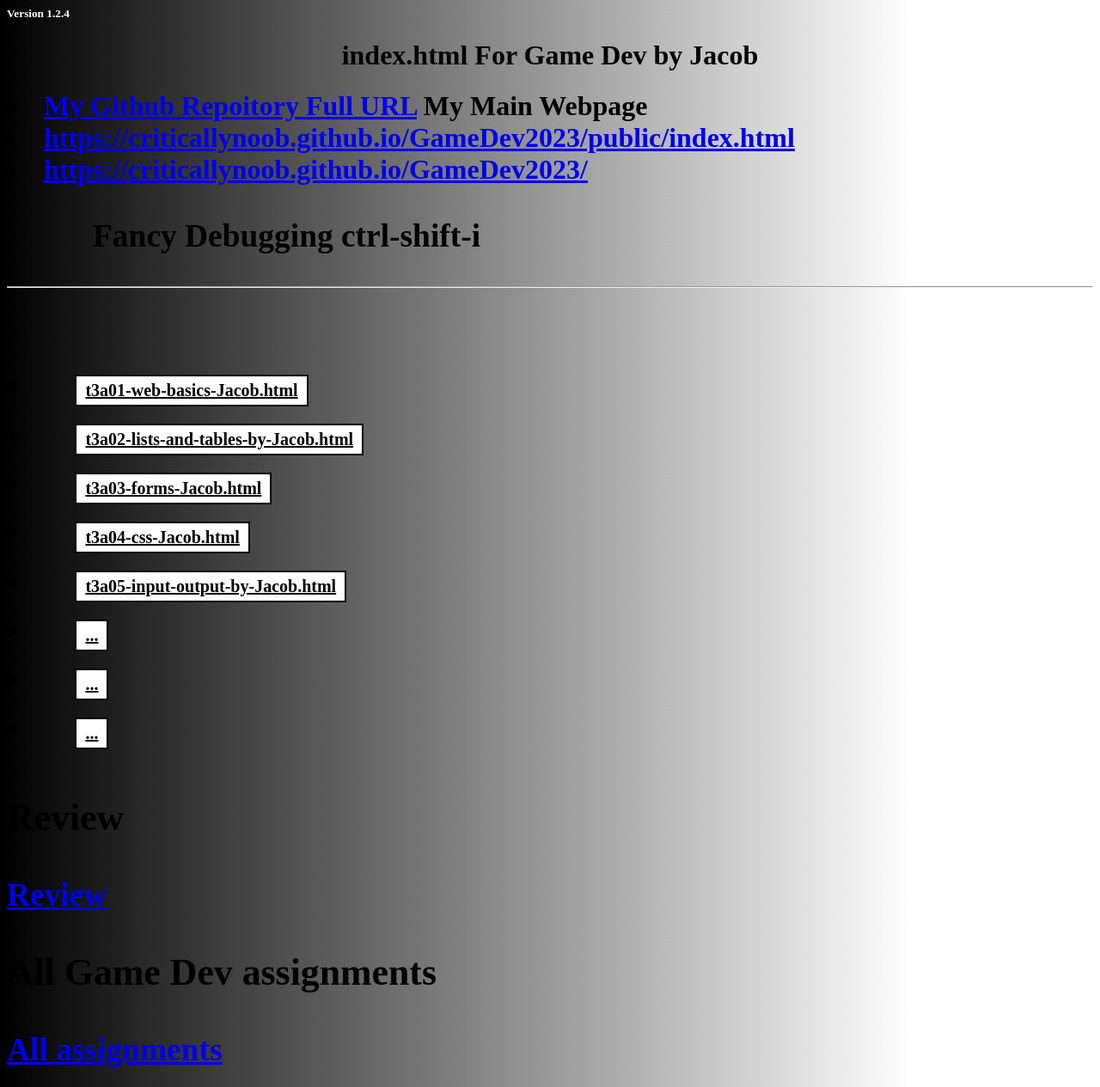
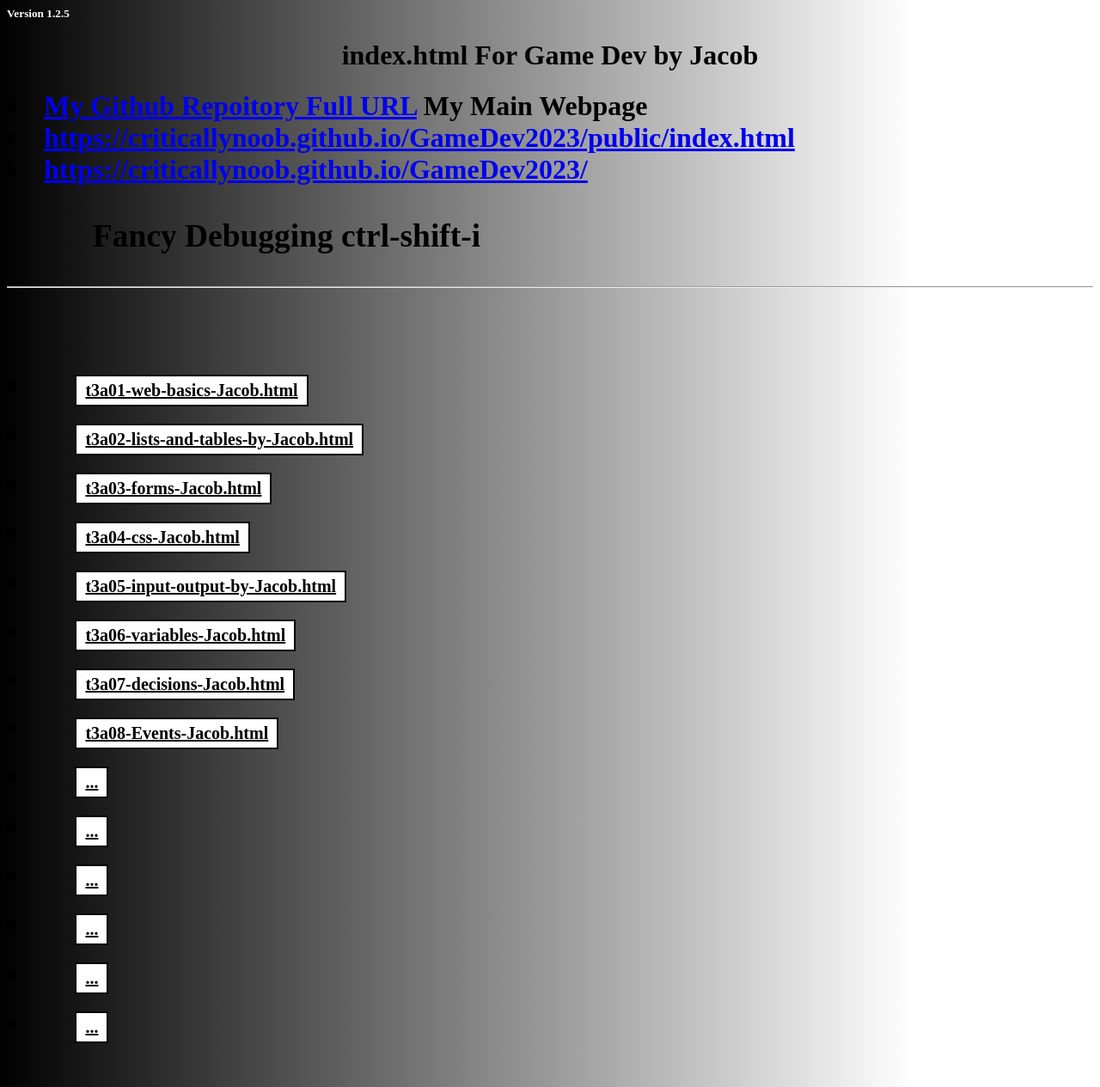
Before and after one commit to CriticallyNoob/GameDev2023, a plain HTML site: page public/index.html in a window 1280 px wide. Shown: the top 1265 px of the page at 86% size. Drawn offline with Linux system fonts and the light colour scheme.

Commit message:
Update index.html

```diff
--- a/public/index.html
+++ b/public/index.html
@@ -1,5 +1,5 @@
 <head>
-<h5 style="color:white;"> Version 1.2.4</h5>
+<h5 style="color:white;"> Version 1.2.5</h5>
 
 <h1 align=center>index.html For Game Dev by Jacob <h1>
 <style>
@@ -52,11 +52,24 @@ My Main Webpage
 
   <li><a href="t3a05-input-output-by-Jacob.html" class="back">t3a05-input-output-by-Jacob.html</a>
 
+  <li><a href="t3a06-variables-Jacob.html" class="back">t3a06-variables-Jacob.html</a>
+
+  <li><a href="t3a07-decisions-Jacob.html" class="back">t3a07-decisions-Jacob.html</a>
+
+  <li><a href="t3a08-Events-Jacob.html" class="back">t3a08-Events-Jacob.html</a>
+
   <li><a href="..." class="back">...</a>
 
   <li><a href="..." class="back">...</a>
 
   <li><a href="..." class="back">...</a>
+
+  <li><a href="..." class="back">...</a>
+
+  <li><a href="..." class="back">...</a>
+
+  <li><a href="..." class="back">...</a>
+
 
 <br>
     <h3> Review</h3>
```
